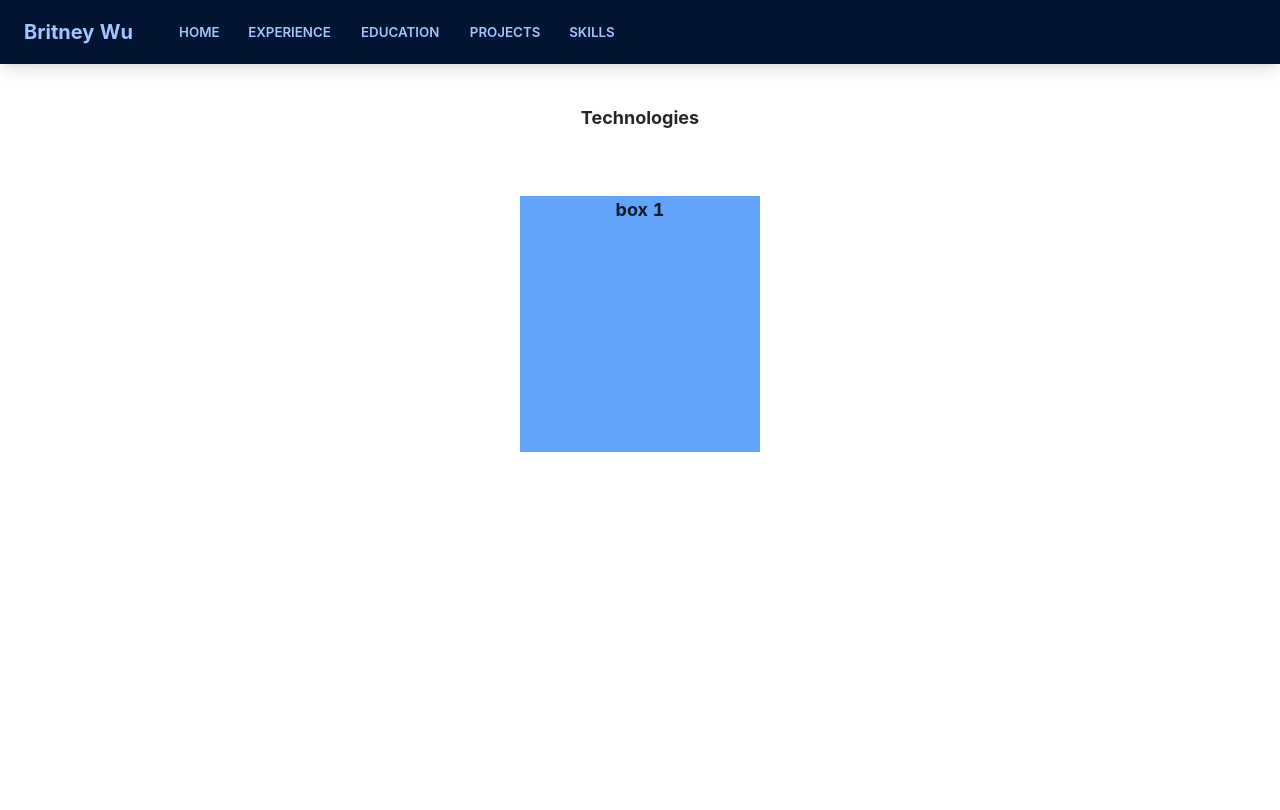
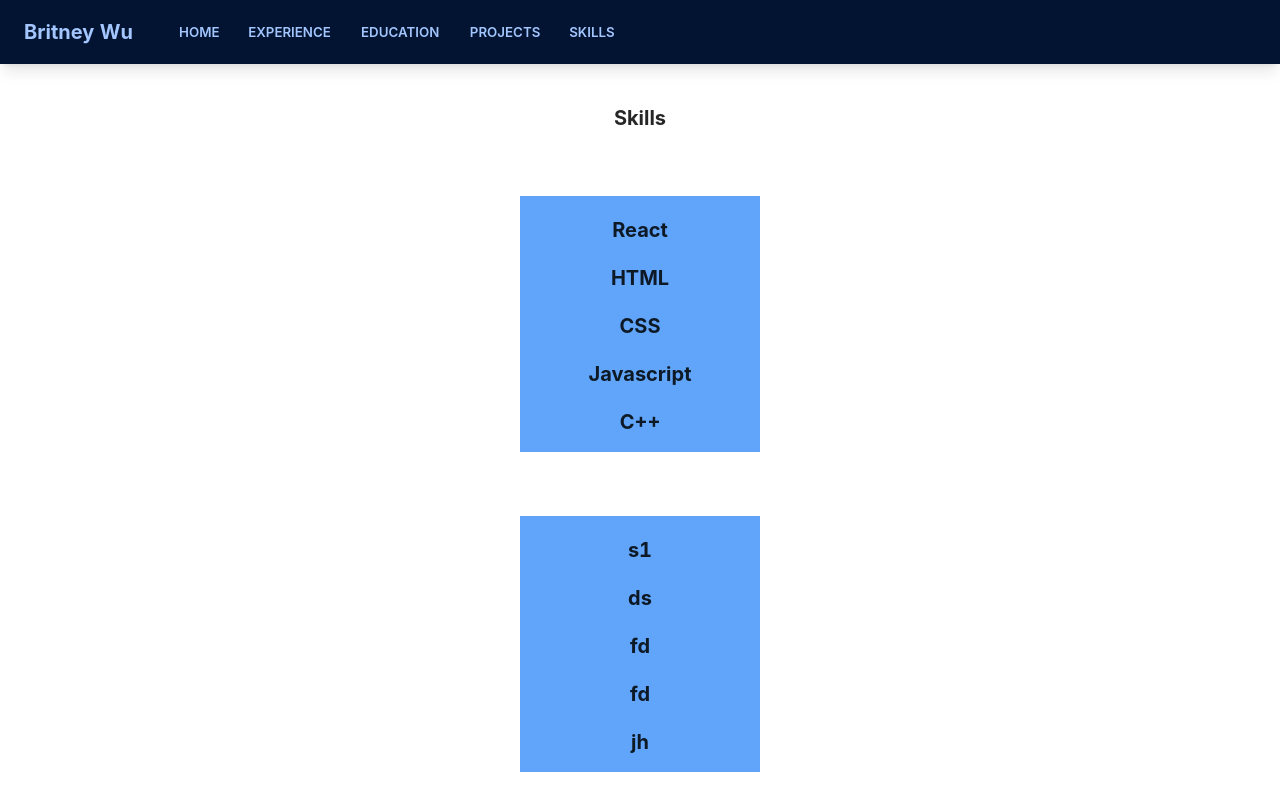
Before and after one commit to bw0123/portfolio-v2, a React (Create React App) app: page /skills in a window 1280 px wide. Built offline with nearby package versions, Linux system fonts and the light colour scheme.

Commit message:
added skills to boxes

```diff
--- a/src/components/Projects.jsx
+++ b/src/components/Projects.jsx
@@ -23,7 +23,7 @@ function Projects() {
                     </Carousel>
             </div>
             <div>
-                <div class="card-body ">
+                <div class="card-body">
                     <h2 class="card-title">Github Finder</h2>
                         <p>Description</p>
                             <ul class='list-disc list-inside text-base text-justify'>
@@ -36,7 +36,7 @@ function Projects() {
                             <button class="btn btn-circle btn-primary"><GithubFilled/></button>
                         </div>
                 </div>
-                <div class="card-body ">
+                <div class="card-body">
                     <h2 class="card-title">Feedback UI</h2>
                         <p>Description</p>
                             <ul class='list-disc list-inside text-base text-justify'>
--- a/src/components/Skills.jsx
+++ b/src/components/Skills.jsx
@@ -3,17 +3,38 @@ import React from 'react'
 function Skills() {
     return(
         <>
-            <div className='p-10 text-lg font-bold'>
-                <p class='flex justify-center'>Technologies</p>
-                    <div class='card-zoom'>
-                        <div class="container mt-16 mx-auto">
-                            <div class="flex justify-around text-center space-x-16">
-                                <div class="transform h-64 bg-blue-400 w-1/5 hover:bg-blue-600 transition duration-500 hover:scale-125">
-                                box 1
+            <div className='p-10 text-xl font-bold'>
+                <p class='text-center'>Skills</p>
+                    <div class='items-stretch'>
+                        <div class='card-zoom'>
+                            <div class="container mt-16">
+                                <div class="flex justify-around text-center space-x-16">
+                                    <div class="transform h-64 bg-blue-400 w-1/5 hover:bg-blue-600 transition duration-500 hover:scale-125">
+                                        <div class='flex flex-col space-y-5 p-5'>
+                                            <p>React</p>
+                                            <p>HTML</p>
+                                            <p>CSS</p>
+                                            <p>Javascript</p>
+                                            <p>C++</p>
+                                        </div>
+                                    </div>
                                 </div>
-
                             </div>
-
+                        </div>
+                        <div class='card-zoom'>
+                            <div class="container mt-16">
+                                <div class="flex justify-around text-center space-x-16">
+                                    <div class="transform h-64 bg-blue-400 w-1/5 hover:bg-blue-600 transition duration-500 hover:scale-125">
+                                        <div class='flex flex-col space-y-5 p-5'>
+                                            <p>s1</p>
+                                            <p>ds</p>
+                                            <p>fd</p>
+                                            <p>fd</p>
+                                            <p>jh</p>
+                                        </div>
+                                    </div>
+                                </div>
+                            </div>
                         </div>
                     </div>
             </div>
```
Lines whose indentation alone changed are shown as unchanged.
